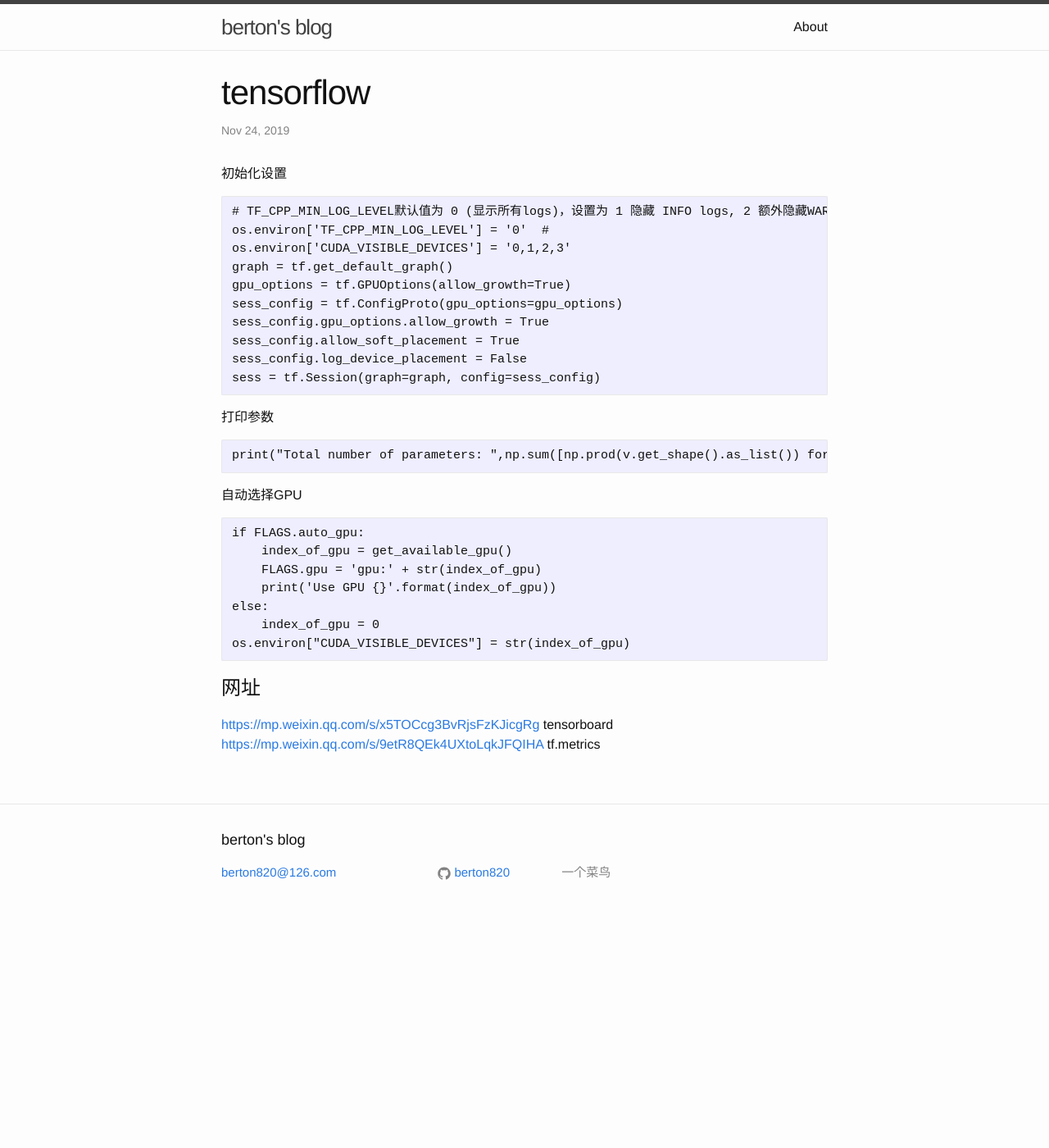
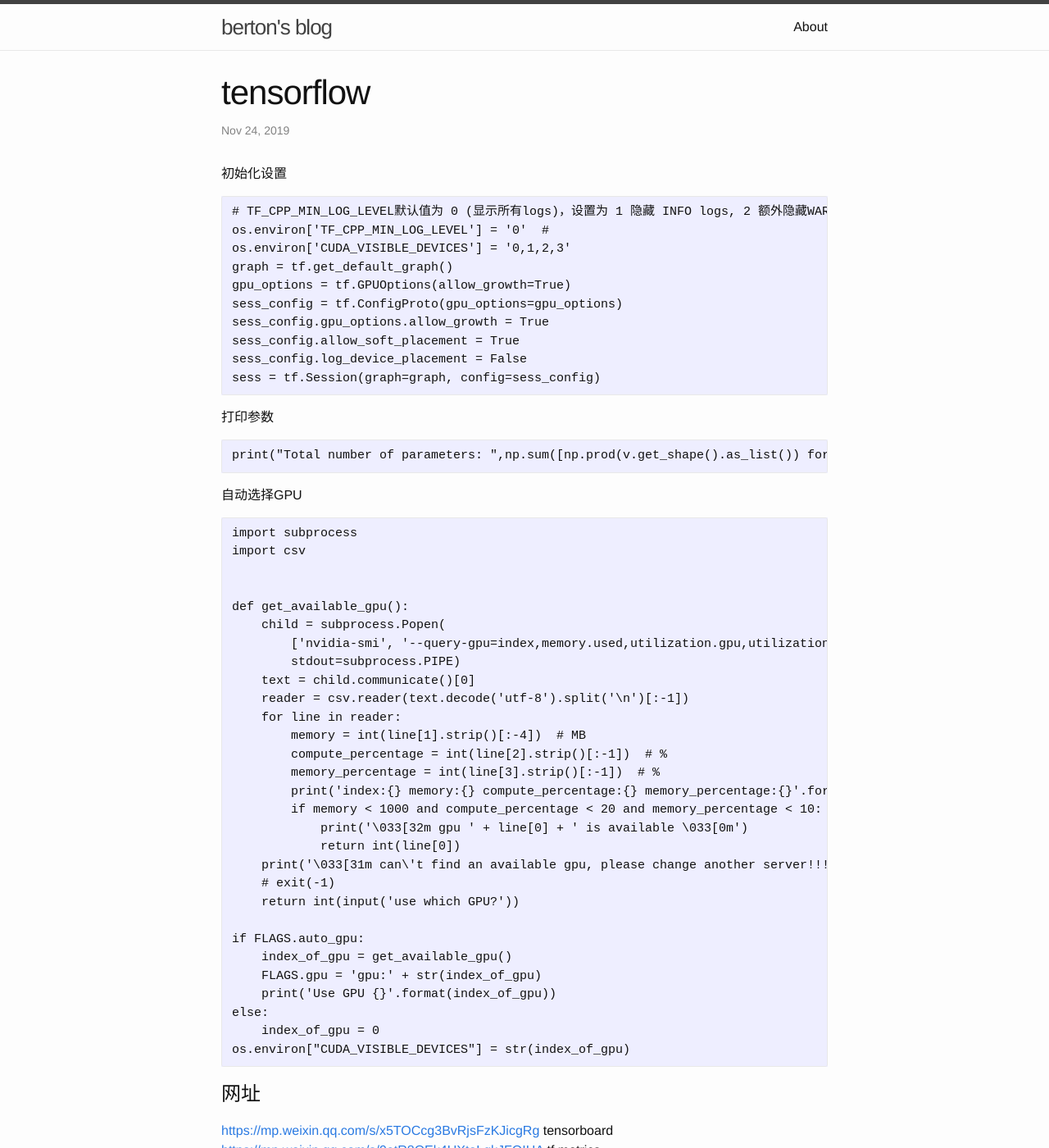
Before and after one commit to berton820/berton820.github.io, a Jekyll site: the page built from _posts/2019-6-30-tensorflow.markdown, in a window 1280 px wide and 1400 px high. Shown: the whole window at 82% size. Built offline with Jekyll 4.4.1, drawn with Linux system fonts in a browser that asks for light colours.

Commit message:
2019年 9月27日 星期五 18时24分10秒 CST

````diff
--- a/_posts/2019-6-30-tensorflow.markdown
+++ b/_posts/2019-6-30-tensorflow.markdown
@@ -26,6 +26,28 @@ print("Total number of parameters: ",np.sum([np.prod(v.get_shape().as_list()) fo
 
 自动选择GPU
 ```
+import subprocess
+import csv
+
+
+def get_available_gpu():
+    child = subprocess.Popen(
+        ['nvidia-smi', '--query-gpu=index,memory.used,utilization.gpu,utilization.memory', '--format=csv,noheader'],
+        stdout=subprocess.PIPE)
+    text = child.communicate()[0]
+    reader = csv.reader(text.decode('utf-8').split('\n')[:-1])
+    for line in reader:
+        memory = int(line[1].strip()[:-4])  # MB
+        compute_percentage = int(line[2].strip()[:-1])  # %
+        memory_percentage = int(line[3].strip()[:-1])  # %
+        print('index:{} memory:{} compute_percentage:{} memory_percentage:{}'.format(line[0], memory, compute_percentage, memory_percentage))
+        if memory < 1000 and compute_percentage < 20 and memory_percentage < 10:
+            print('\033[32m gpu ' + line[0] + ' is available \033[0m')
+            return int(line[0])
+    print('\033[31m can\'t find an available gpu, please change another server!!!! \033[0m')
+    # exit(-1)
+    return int(input('use which GPU?'))
+
 if FLAGS.auto_gpu:
     index_of_gpu = get_available_gpu()
     FLAGS.gpu = 'gpu:' + str(index_of_gpu)
````
